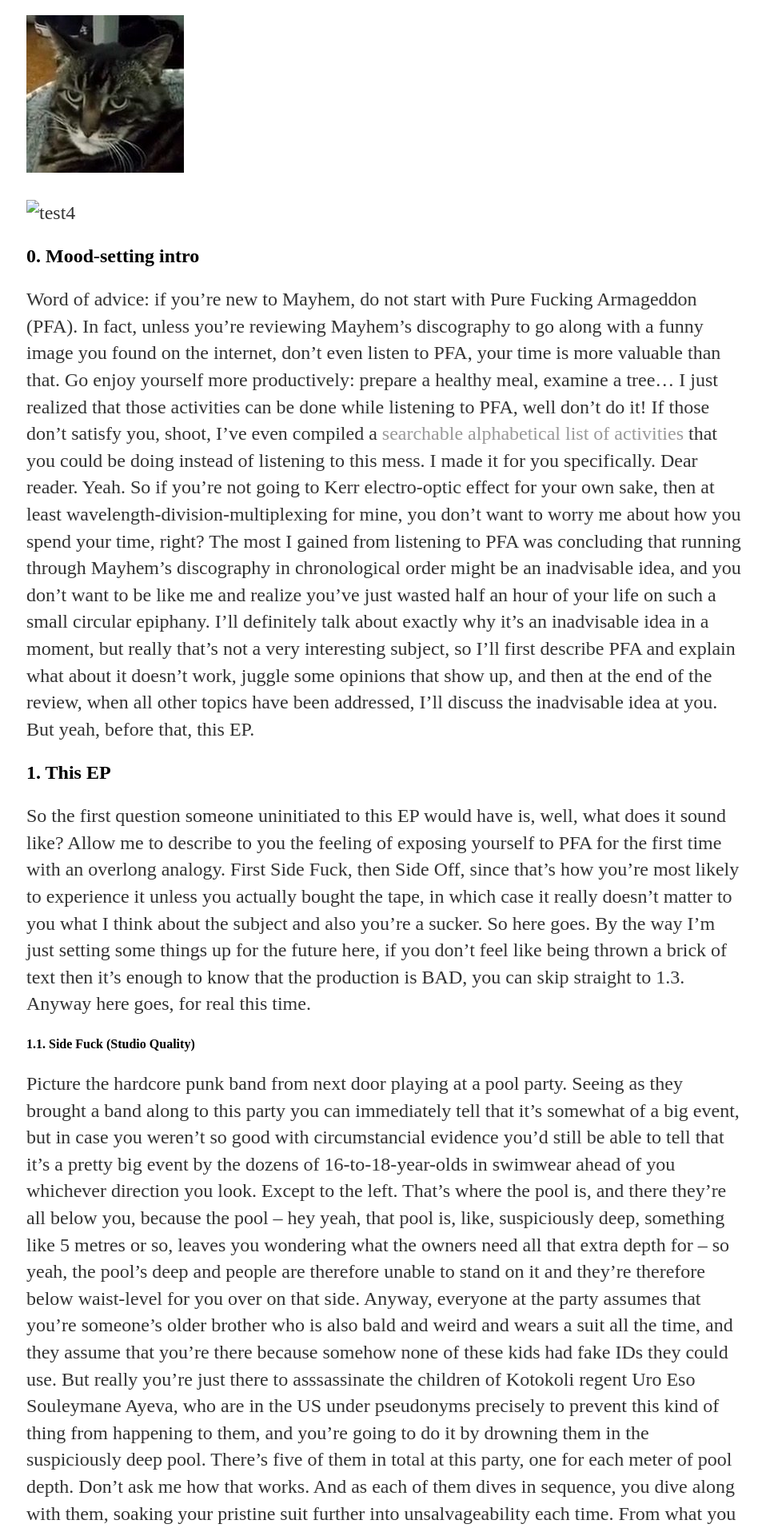
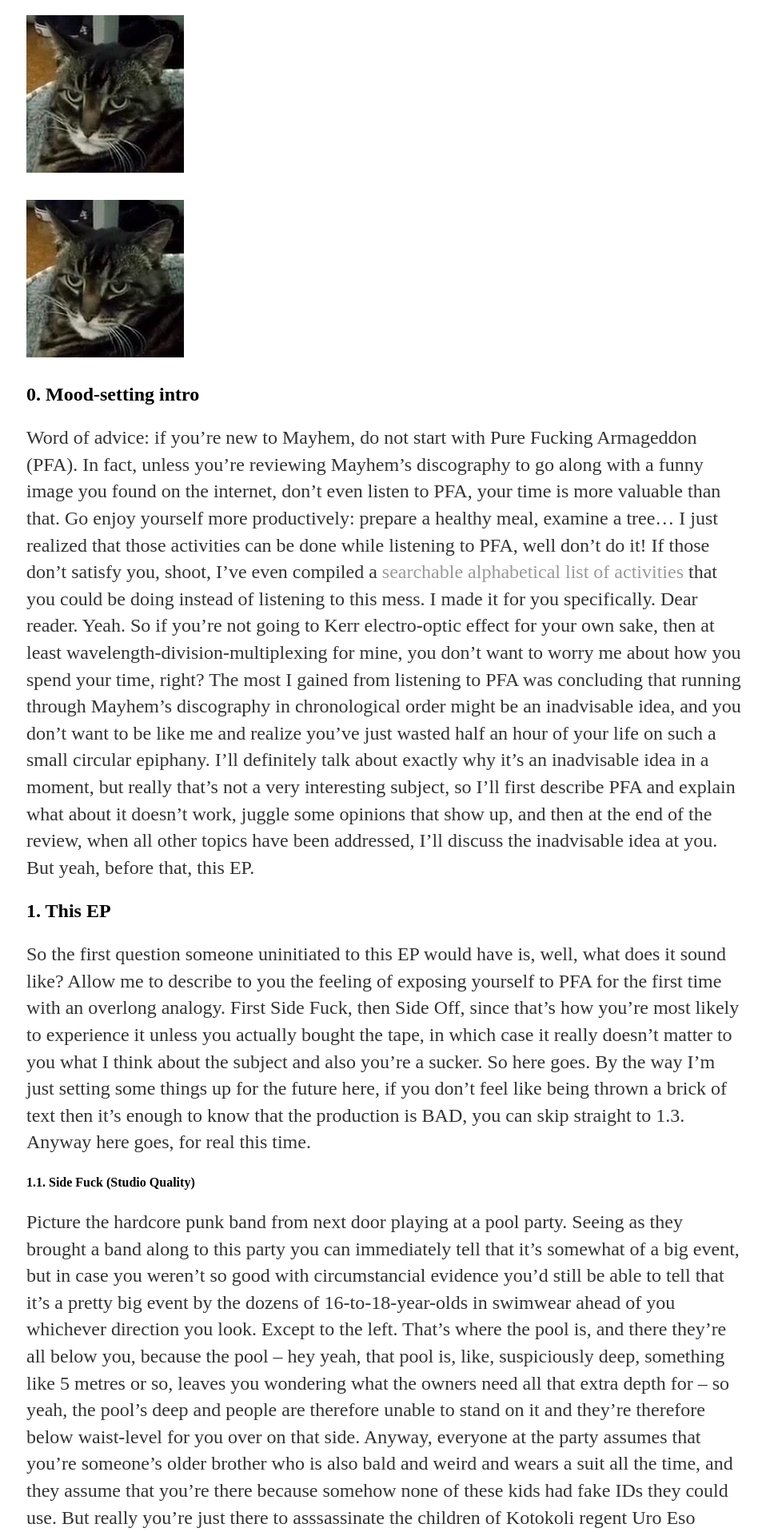
Before and after one commit to naaap/naaap.github.io, a Jekyll site: the page built from _posts/2017-08-01-PFA.md, in a window 1280 px wide. Shown: the part 1008-2924 px from the top of the page at 80% size, without its empty margins (159-1117 px from the left). Built offline with Jekyll 4.4.1, drawn with Linux system fonts in a browser that asks for light colours; our own code applies the rules of GitHub Pages for plain Markdown files.

Commit message:
Update 2017-08-01-PFA.md

```diff
--- a/_posts/2017-08-01-PFA.md
+++ b/_posts/2017-08-01-PFA.md
@@ -16,7 +16,7 @@
 
 [test3]: https://github.com/naaap/naaap.github.io/blob/master/_posts/img/tEjENLCl.jpg "img"
 
-![test4]({{ "./img/tEjENLCl.jpg" | https://github.com/naaap/naaap.github.io/blob/master/_posts/img/tEjENLCl.jpg }})
+![test4]({{ "/assets/tEjENLCl.jpg" | absolute_url }})
 
 ## 0. Mood-setting intro
 
```
